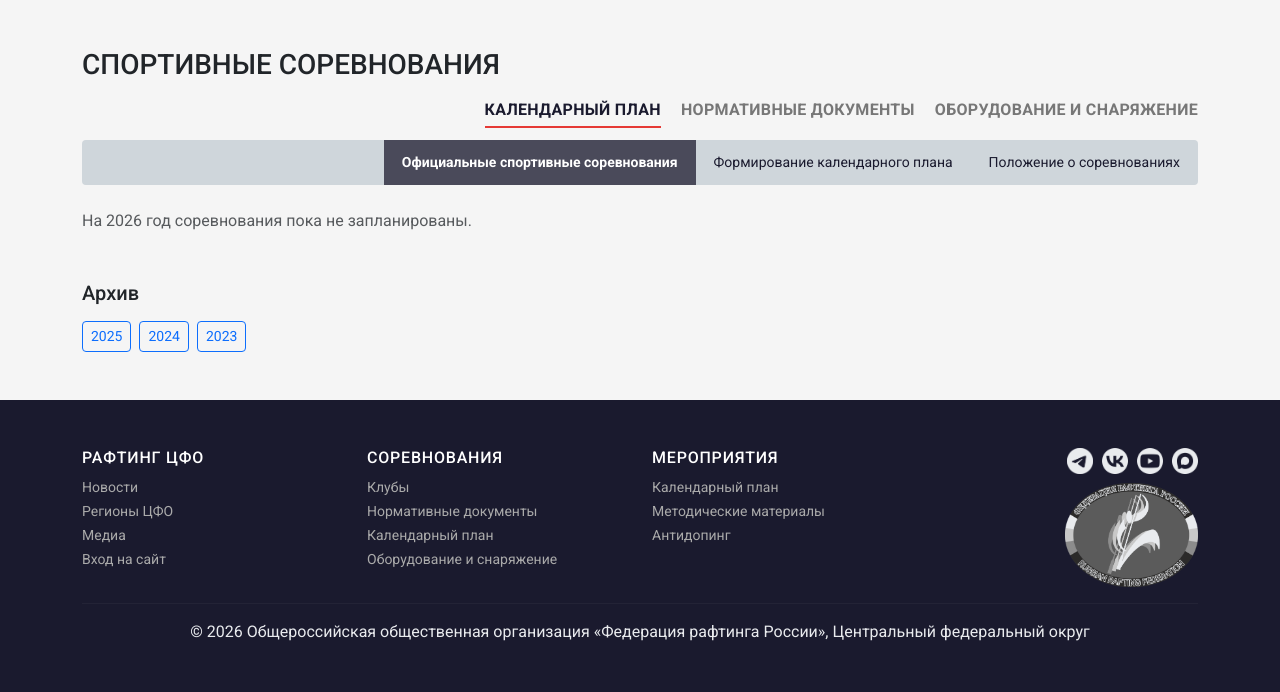
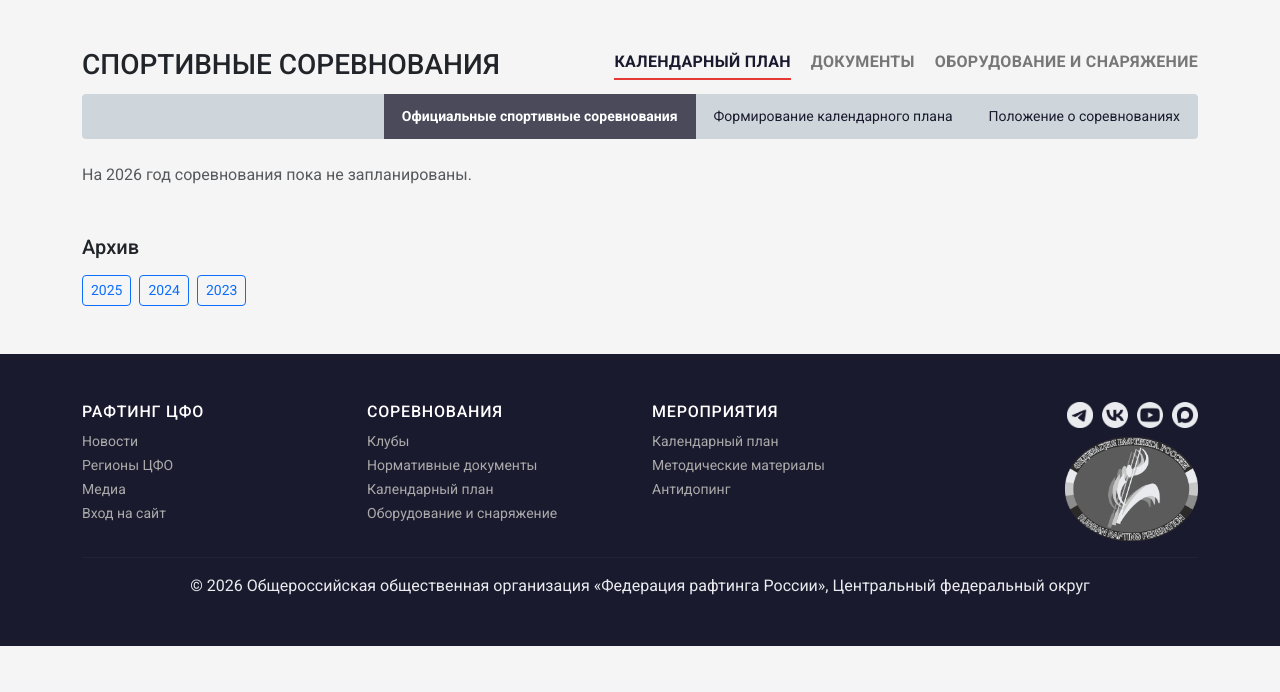
Before and after one commit to rusrafting50-dev/RAFTING_CFO-CODEX, a Flask app: page /competitions/ in a window 1280 px wide. Shown: the part 120-812 px from the top of the page. After the commit the page ends 766 px from the top, so only its background shows below. Run offline with Flask 3, Linux system fonts and the light colour scheme; some libraries are stand-ins or nearby versions.

Commit message:
На странице Соревнования пункт меню «Нормативные документы» переименован в «Документы»

```diff
--- a/templates/competitions/_tabs.html
+++ b/templates/competitions/_tabs.html
@@ -1,6 +1,6 @@
 {# Общая «шапка» страниц раздела «Соревнования» — заголовок СПОРТИВНЫЕ
-   СОРЕВНОВАНИЯ и строка меню Календарный план/Нормативные документы/
-   Оборудование и снаряжение. active — какой пункт подсветить текущим. #}
+   СОРЕВНОВАНИЯ и строка меню Календарный план/Документы/Оборудование и
+   снаряжение. active — какой пункт подсветить текущим. #}
 {% macro comp_tabs(active) %}
     <div class="d-flex flex-wrap align-items-center justify-content-between gap-3 comp-tabs-row">
         <h1 class="h3 mb-0">СПОРТИВНЫЕ СОРЕВНОВАНИЯ</h1>
@@ -9,7 +9,7 @@
                 <a class="{{ 'active' if active == 'calendar' }}" href="{{ url_for('competitions.calendar') }}">Календарный план</a>
             </li>
             <li role="presentation">
-                <a class="{{ 'active' if active == 'documents' }}" href="{{ url_for('competitions.documents') }}">Нормативные документы</a>
+                <a class="{{ 'active' if active == 'documents' }}" href="{{ url_for('competitions.documents') }}">Документы</a>
             </li>
             <li role="presentation">
                 <a class="{{ 'active' if active == 'equipment' }}" href="{{ url_for('competitions.equipment') }}">Оборудование и снаряжение</a>
```
